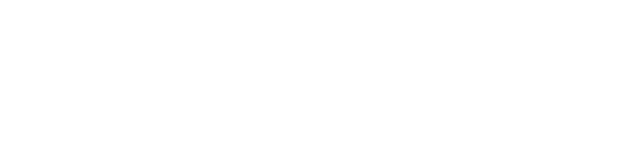
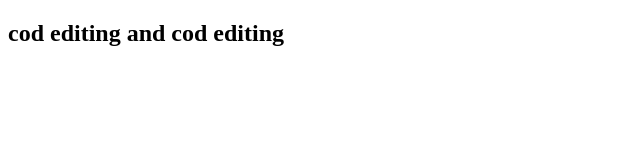
Before and after one commit to MoklesurRohoman/my-second-repo, a plain HTML site: page index.html in a window 1280 px wide. Shown: the whole page, without its empty margins (0-640 px from the left). Drawn offline with Linux system fonts and the light colour scheme.

Commit message:
edit or edit

```diff
--- a/index.html
+++ b/index.html
@@ -7,6 +7,7 @@
     <title>My Second Gidhub Repo</title>
 </head>
 <body>
+    <h2>cod editing and cod editing </h2>
 
 </body>
 </html>
```
